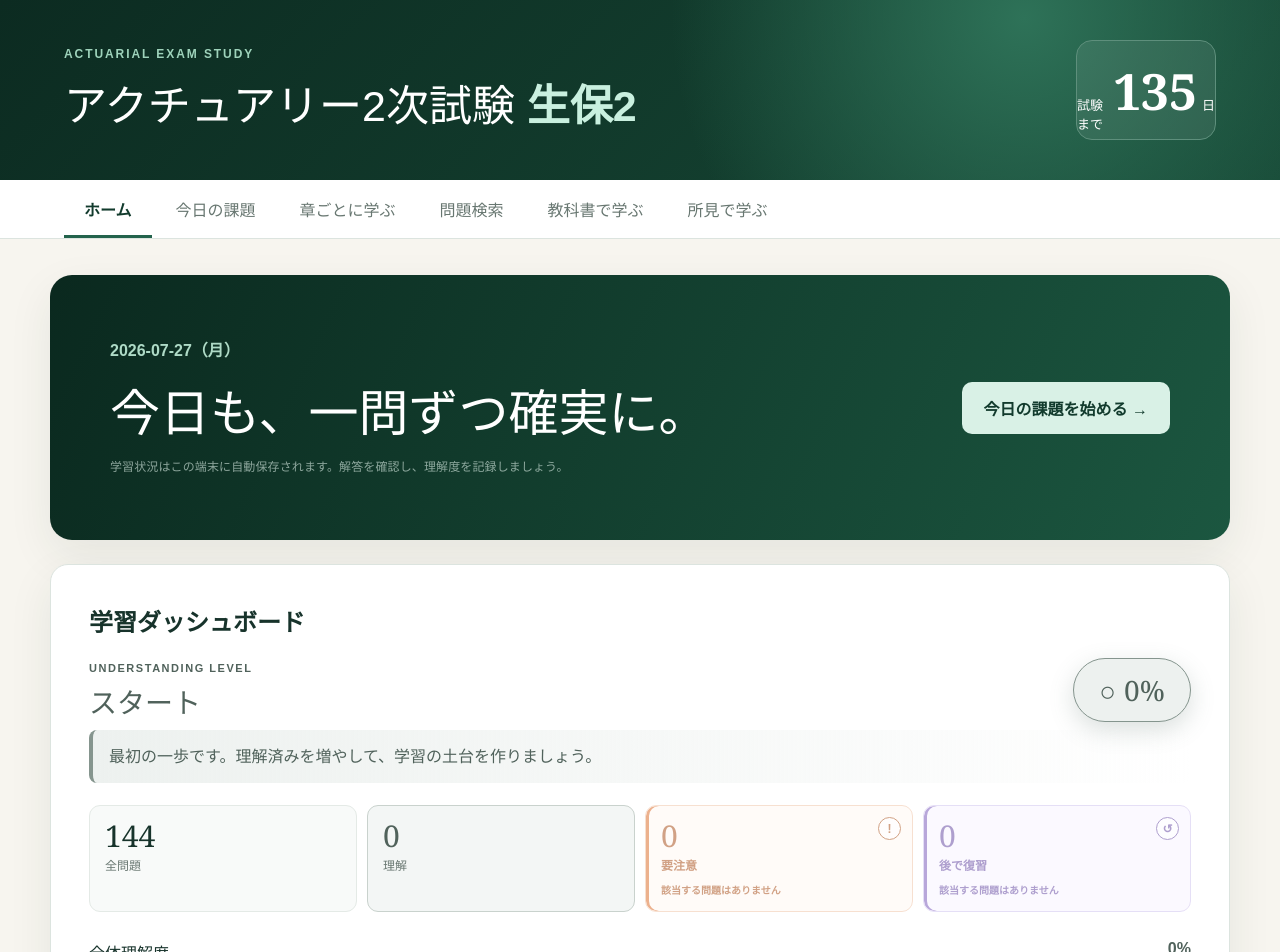
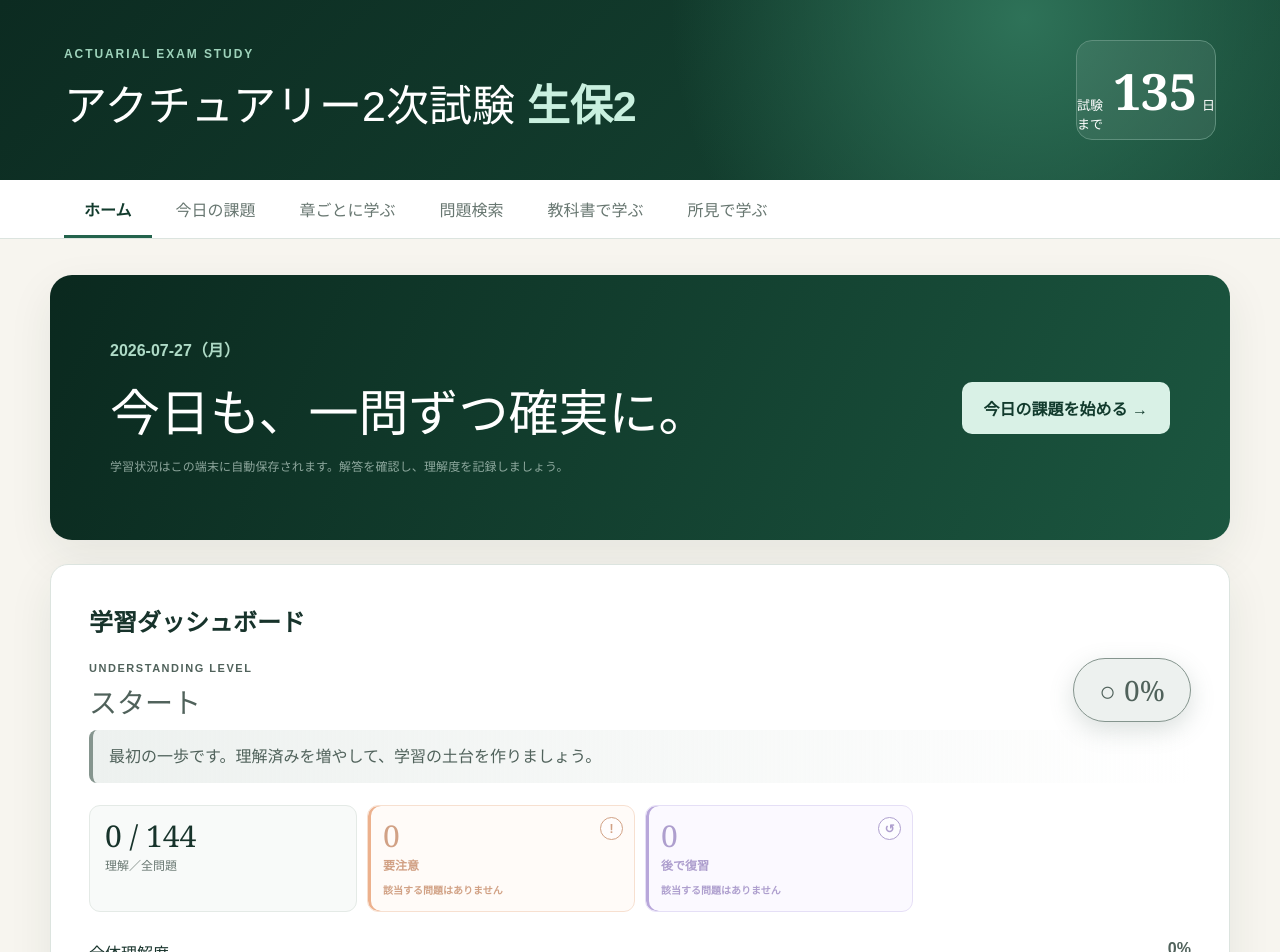
Before and after one commit to yoshi123027-del/actuary-app-seiho2, a Next.js app in the folder vercel/: page / in a window 1280 px wide. Shown: the top 952 px of the page. Built offline with nearby package versions, Linux system fonts and the light colour scheme.

Commit message:
理解数と全問題数を一つのカードに統合する

```diff
--- a/vercel/app/page.js
+++ b/vercel/app/page.js
@@ -442,8 +442,7 @@ function Dashboard({ questions, progress, onOpenCaution, onOpenReview, onOpenCha
       </div>
       <p className="motivation-message">{stage.message}</p>
       <div className="stats">
-        <Stat value={questions.length} label="全問題" />
-        <Stat value={understood} label="理解" tone="green" />
+        <Stat value={`${understood} / ${questions.length}`} label="理解／全問題" tone="understanding" />
         <Stat value={caution} label="要注意" tone="caution" icon="!" onClick={onOpenCaution} disabled={caution === 0} />
         <Stat value={review} label="後で復習" tone="review" icon="↺" onClick={onOpenReview} disabled={review === 0} />
       </div>
```
